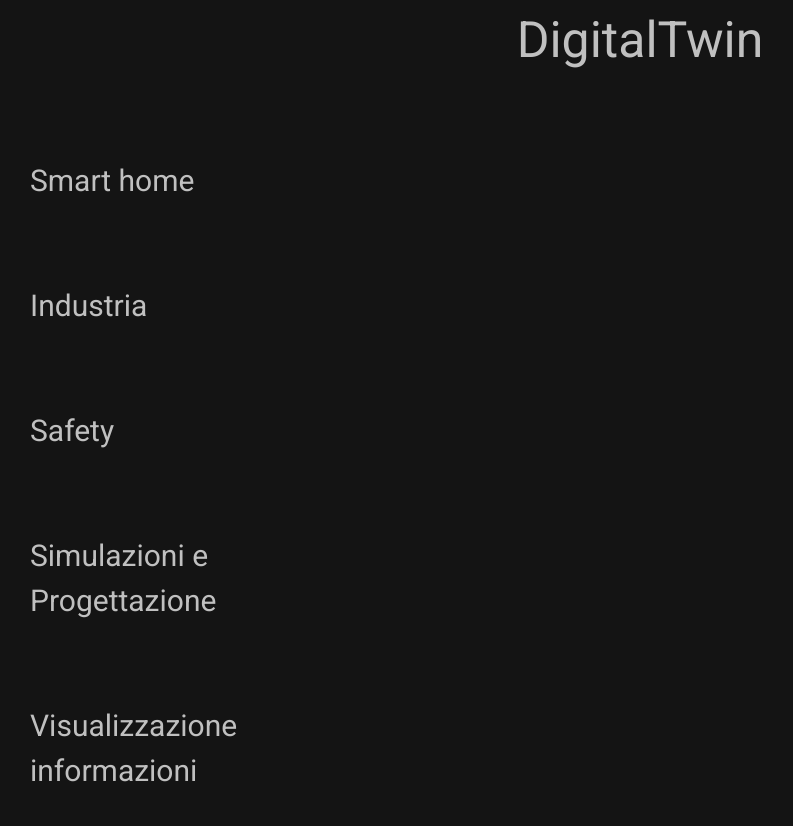
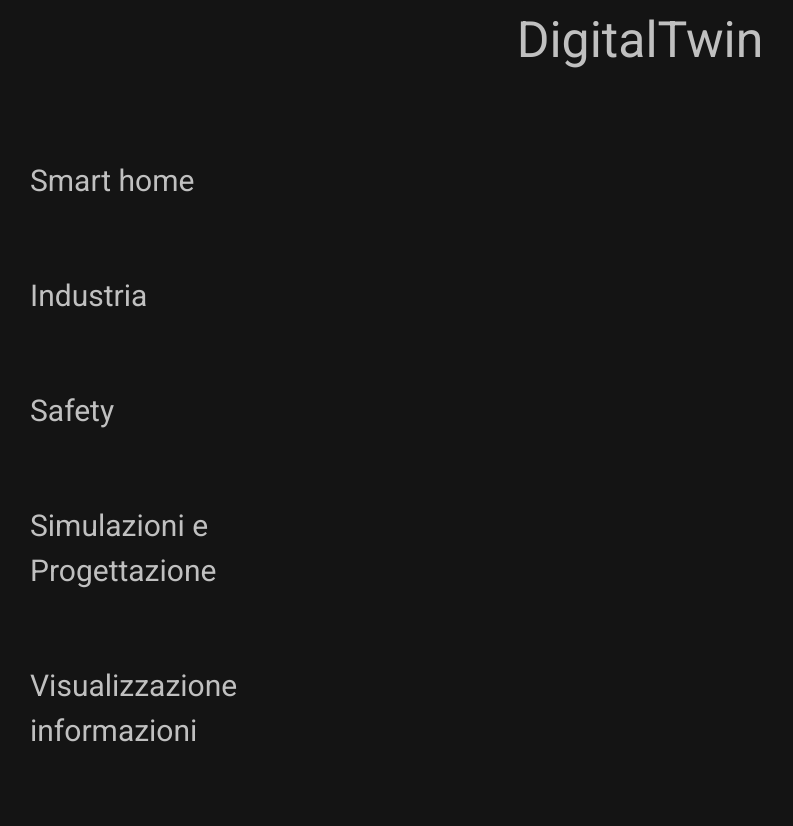
Before and after one commit to paolodiga/PresentazioneOrale, a plain HTML site: page index.html in a window 1280 px wide. Shown: the part 3312-4138 px from the top of the page, without its empty margins (0-793 px from the left). Drawn offline with Linux system fonts and the light colour scheme; files whose address does not match are found by name.

Commit message:
Update index.html

```diff
--- a/index.html
+++ b/index.html
@@ -115,19 +115,19 @@
           </div>
           <div class="row no-gutters list-text mt-50">
             <div class="col-4">
-              <div class="p-30 mb-20 new_uses"  onmouseover="openNewUse(event, 'SmartHome')">
+              <div class="p-30 mb-14 new_uses" onmouseover="openNewUse(event, 'SmartHome')">
                 Smart home
               </div>
-              <div class="p-30 mt-10 mb-20 new_uses"  onmouseover="openNewUse(event, 'Industria')">
+              <div class="p-30 mt-10 mb-14 new_uses" onmouseover="openNewUse(event, 'Industria')">
                 Industria
               </div>
-              <div class="p-30 mt-10 mb-20 new_uses"  onmouseover="openNewUse(event, 'Safety')">
+              <div class="p-30 mt-10 mb-14 new_uses" onmouseover="openNewUse(event, 'Safety')">
                 Safety
               </div>
-              <div class="p-30 mt-10 mb-20 new_uses"  onmouseover="openNewUse(event, 'Simulazioni')">
+              <div class="p-30 mt-10 mb-14 new_uses" onmouseover="openNewUse(event, 'Simulazioni')">
                 Simulazioni e Progettazione
               </div>
-              <div class="p-30 mt-10 new_uses"  onmouseover="openNewUse(event, 'VisualizzazioneInformazioni')">
+              <div class="p-30 mt-10 new_uses" onmouseover="openNewUse(event, 'VisualizzazioneInformazioni')">
                 Visualizzazione informazioni
               </div>
             </div>
```
